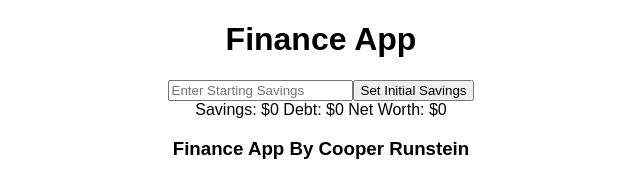
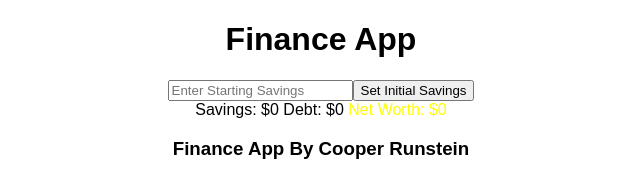
Before and after one commit to Cooper-Runstein/React-Personal-Finance-App, a React (Create React App) app: page / in a window 1280 px wide. Shown: the top 191 px of the page, without its empty margins (319-959 px from the left). Built offline with nearby package versions, Linux system fonts and the light colour scheme.

Commit message:
Color of net worth added

```diff
--- a/src/App.js
+++ b/src/App.js
@@ -11,7 +11,7 @@ class App extends Component {
     super(props)
     this.state = {
       savings: 0,
-      'initialSavings': 0,
+      initialSavings: 0,
       debt: 0,
       initialDebt: 0
     }
--- a/src/Components/Counter.js
+++ b/src/Components/Counter.js
@@ -1,11 +1,26 @@
 import React from 'react';
 
 const Counter = (props) =>{
+
+    let netWorthColor = (props)=>{
+        let color;
+        if (props.savings > props.debt){
+            color = "green"
+        }
+        else if (props.savings === props.debt){
+            color = "yellow"
+        }
+        else if (props.savings < props.debt){
+            color = "red"
+        }
+        return {color: color}
+    }
+
     return(
         <div id="counter">
             <span>Savings: ${props.savings}  </span>
             <span>Debt: ${props.debt}  </span>
-            <span>Net Worth: ${props.savings - props.debt}</span>
+            <span style={netWorthColor(props)}>Net Worth: ${props.savings - props.debt}</span>
         </div>
     )
 }
```
